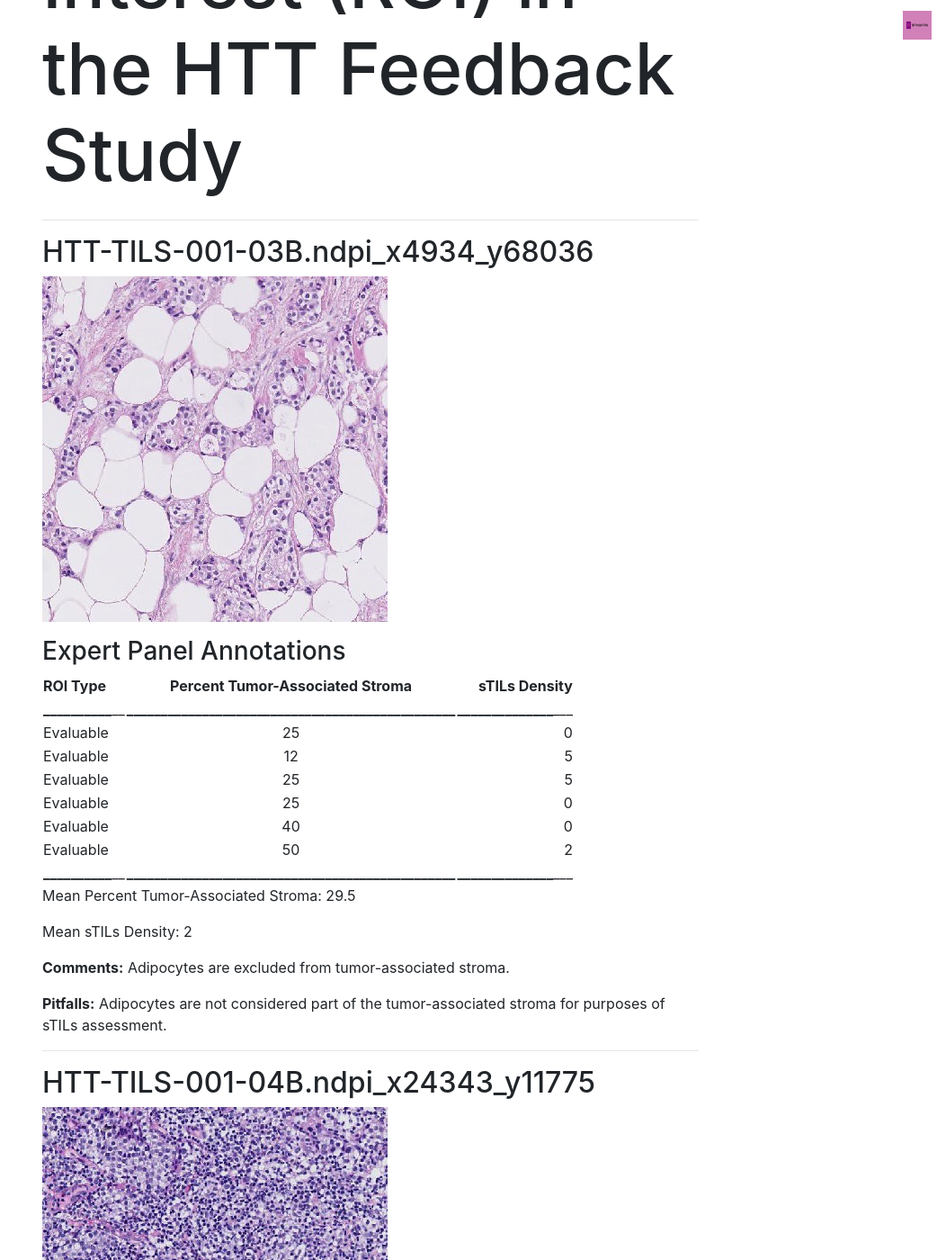
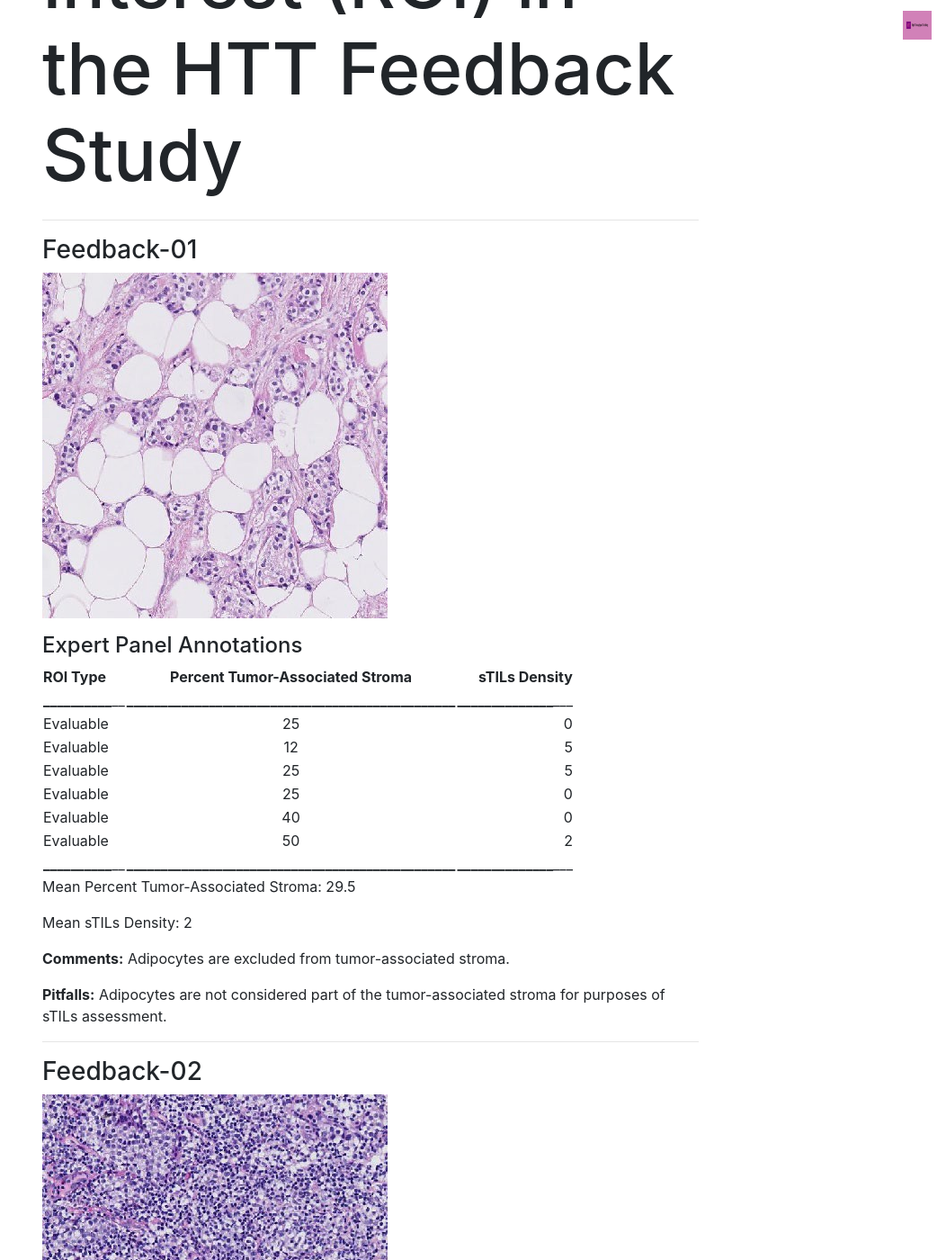
Before and after one commit to DIDSR/HTT.home, a Jekyll site: the page built from feedbackRefDoc.md, in a window 1280 px wide and 1400 px high, scrolled down 426 px. Shown: the whole window at 90% size, without its empty margins (228-1280 px from the left). Built offline with Jekyll 4.4.1, drawn with Linux system fonts in a browser that asks for light colours; nearby versions of some CDN libraries; comment, search, counter and statistics services are not loaded; some of the changed text lies outside the part shown.

Commit message:
changed case names and heading size

```diff
--- a/feedbackRefDoc.md
+++ b/feedbackRefDoc.md
@@ -11,9 +11,10 @@ Where is my [heading](#MyHeading)? -->
 *****
 
 <!-- caseID: HTT-TILS-001-03B.ndpi_x4934.2190_y68036.2190 -->
-## <a id= "a1"></a>HTT-TILS-001-03B.ndpi_x4934_y68036 ##
+### <a id= "a1"></a>Feedback-01 ###
 ![image-001](assets\images\Image_001.jpg)
-### Expert Panel Annotations
+
+#### Expert Panel Annotations
 
 |  ROI Type | Percent Tumor-Associated Stroma | sTILs Density |
 | :-------- |:-------------------------------:| -------------:|
@@ -37,9 +38,10 @@ Mean sTILs Density: 2
 *****
 
 <!-- caseID: HTT-TILS-001-04B.ndpi_x24343.2190_y11775.2190 -->
-## <a id= "a2"></a>HTT-TILS-001-04B.ndpi_x24343_y11775 ##
+### <a id= "a2"></a>Feedback-02 ###
 ![image-002](assets\images\Image_002.jpg)
-### Expert Panel Annotations
+
+#### Expert Panel Annotations
 
 | ROI Type  | Percent Tumor-Associated Stroma | sTILs Density |
 | :-------- |:-------------------------------:| -------------:|
@@ -63,9 +65,10 @@ Mean sTILs Density: 88.7
 *****
 
 <!-- caseID: HTT-TILS-001-27B.ndpi_x29456.2190_y23838.2190 -->
-## <a id= "a3"></a>HTT-TILS-001-27B.ndpi_x29456_y23838 ##
+### <a id= "a3"></a>Feedback-03 ###
 ![image-003](assets\images\Image_003.jpg)
-### Expert Panel Annotations
+
+#### Expert Panel Annotations
 
 | ROI Type  | Percent Tumor-Associated Stroma | sTILs Density |
 | :-------- |:-------------------------------:| -------------:|
@@ -89,9 +92,10 @@ Mean sTILs Density: 4.7
 *****
 
 <!-- caseID: HTT-TILS-001-27B.ndpi_x5114.2190_y25709.2190 -->
-## <a id= "a4"></a>HTT-TILS-001-27B.ndpi_x5114_y25709 ##
+### <a id= "a4"></a>Feedback-04 ###
 ![image-004](assets\images\Image_004.jpg)
-### Expert Panel Annotations
+
+#### Expert Panel Annotations
 
 | ROI Type  | Percent Tumor-Associated Stroma | sTILs Density |
 | :-------- |:-------------------------------:| -------------:|
@@ -115,9 +119,10 @@ Mean sTILs Density: 11.8
 *****
 
  <!-- caseID: HTT-TILS-001-29B.ndpi_x12694.2190_y13922.2190 -->
-## <a id= "a5"></a>HTT-TILS-001-29B.ndpi_x12694_y13922 ##
+### <a id= "a5"></a>Feedback-05 ###
 ![image-005](assets\images\Image_005.jpg)
-### Expert Panel Annotations
+
+#### Expert Panel Annotations
 
 | ROI Type  | Percent Tumor-Associated Stroma | sTILs Density |
 | :-------- |:-------------------------------:| -------------:|
@@ -141,9 +146,10 @@ Mean sTILs Density: NA
 *****
 
 <!-- caseID: HTT-TILS-001-32B.ndpi_x34191.2190_y65798.2190 -->
-## <a id= "a6"></a>HTT-TILS-001-32B.ndpi_x34191_y65798 ##
+### <a id= "a6"></a>Feedback-06 ###
 ![image-006](assets\images\Image_006.jpg)
-### Expert Panel Annotations
+
+#### Expert Panel Annotations
 
 | ROI Type  | Percent Tumor-Associated Stroma | sTILs Density |
 | :-------- |:-------------------------------:| -------------:|
@@ -167,10 +173,10 @@ Mean sTILs Density: 5
 *****
 
 <!-- caseID: HTT-TILS-001-33B.ndpi_x25888.2190_y33488.2190 -->
-## <a id= "a7"></a>HTT-TILS-001-33B.ndpi_x25888_y33488 ##
+### <a id= "a7"></a>Feedback-07 ###
 ![image-007](assets\images\Image_007.jpg)
 
-### Expert Panel Annotations
+#### Expert Panel Annotations
 
 | ROI Type  | Percent Tumor-Associated Stroma | sTILs Density |
 | :-------- |:-------------------------------:| -------------:|
@@ -194,10 +200,10 @@ Mean sTILs Density: 64.2
 *****
 
 <!-- caseID: HTT-TILS-001-33B.ndpi_x29652.2190_y6224.2190 -->
-## <a id= "a8"></a>HTT-TILS-001-33B.ndpi_x29652_y6224 ##
+### <a id= "a8"></a>Feedback-08 ###
 ![image-008](assets\images\Image_008.jpg)
 
-### Expert Panel Annotations
+#### Expert Panel Annotations
 
 | ROI Type  | Percent Tumor-Associated Stroma | sTILs Density |
 | :-------- |:-------------------------------:| -------------:|
@@ -221,10 +227,10 @@ Mean sTILs Density: 75.8
 *****
 
 <!-- caseID: HTT-TILS-001-33B.ndpi_x29809.2190_y47938.2190 -->
-## <a id= "a9"></a>HTT-TILS-001-33B.ndpi_x29809_y47938 ##
+### <a id= "a9"></a>Feedback-09 ###
 ![image-009](assets\images\Image_009.jpg)
 
-### Expert Panel Annotations
+#### Expert Panel Annotations
 
 | ROI Type  | Percent Tumor-Associated Stroma | sTILs Density |
 | :-------- |:-------------------------------:| -------------:|
@@ -248,10 +254,10 @@ Mean sTILs Density: 43.7
 *****
 
 <!-- caseID: HTT-TILS-001-33B.ndpi_x32624.2190_y18730.2190 -->
-## <a id= "a10"></a>HTT-TILS-001-33B.ndpi_x32624_y18730 ##
+### <a id= "a10"></a>Feedback-10 ###
 ![image-010](assets\images\Image_010.jpg)
 
-### Expert Panel Annotations
+#### Expert Panel Annotations
 
 | ROI Type  | Percent Tumor-Associated Stroma | sTILs Density |
 | :-------- |:-------------------------------:| -------------:|
@@ -275,10 +281,10 @@ Mean sTILs Density: 46.8
 *****
 
 <!-- caseID: HTT-TILS-001-34B.ndpi_x13400.2190_y32583.2190 -->
-## <a id= "a11"></a>HTT-TILS-001-34B.ndpi_x13400_y32583 ##
+### <a id= "a11"></a>Feedback-11 ###
 ![image-011](assets\images\Image_011.jpg)
 
-### Expert Panel Annotations
+#### Expert Panel Annotations
 
 | ROI Type  | Percent Tumor-Associated Stroma | sTILs Density |
 | :-------- |:-------------------------------:| -------------:|
@@ -302,10 +308,10 @@ Mean sTILs Density: 3.8
 *****
 
 <!-- caseID: HTT-TILS-001-41B.ndpi_x2572.2190_y8345.2190 -->
-## <a id= "a12"></a>HTT-TILS-001-41B.ndpi_x2572_y8345 ##
+### <a id= "a12"></a>Feedback-12 ###
 ![image-012](assets\images\Image_012.jpg)
 
-### Expert Panel Annotations
+#### Expert Panel Annotations
 
 | ROI Type  | Percent Tumor-Associated Stroma | sTILs Density |
 | :-------- |:-------------------------------:| -------------:|
@@ -329,10 +335,10 @@ Mean sTILs Density: 1.2
 *****
 
 <!-- caseID: HTT-TILS-001-42B.ndpi_x9321.2190_y18852.2190 -->
-## <a id= "a13"></a>HTT-TILS-001-42B.ndpi_x9321_y18852 ##
+### <a id= "a13"></a>Feedback-13 ###
 ![image-013](assets\images\Image_013.jpg)
 
-### Expert Panel Annotations
+#### Expert Panel Annotations
 
 | ROI Type  | Percent Tumor-Associated Stroma | sTILs Density |
 | :-------- |:-------------------------------:| -------------:|
@@ -356,10 +362,10 @@ Mean sTILs Density: 5
 *****
 
 <!-- caseID: HTT-TILS-001-50B.ndpi_x39884.2190_y27444.2190 -->
-## <a id= "a14"></a>HTT-TILS-001-50B.ndpi_x39884_y27444 ##
+### <a id= "a14"></a>Feedback-14 ###
 ![image-014](assets\images\Image_014.jpg)
 
-### Expert Panel Annotations
+#### Expert Panel Annotations
 
 | ROI Type  | Percent Tumor-Associated Stroma | sTILs Density |
 | :-------- |:-------------------------------:| -------------:|
@@ -383,10 +389,10 @@ Mean sTILs Density: 3.2
 *****
 
 <!-- caseID: HTT-TILS-001-52B.ndpi_x22110.2190_y13641.2190 -->
-## <a id= "a15"></a>HTT-TILS-001-52B.ndpi_x22110_y13641 ##
+### <a id= "a15"></a>Feedback-15 ####
 ![image-015](assets\images\Image_015.jpg)
 
-### Expert Panel Annotations
+#### Expert Panel Annotations
 
 | ROI Type  | Percent Tumor-Associated Stroma | sTILs Density |
 | :-------- |:-------------------------------:| -------------:|
@@ -410,10 +416,10 @@ Mean sTILs Density: 3.2
 *****
 
 <!-- caseID: HTT-TILS-001-52B.ndpi_x71829.2190_y49452.2190 -->
-## <a id= "a16"></a>HTT-TILS-001-52B.ndpi_x71829_y49452 ##
+### <a id= "a16"></a>Feedback-16 ###
 ![image-016](assets\images\Image_016.jpg)
 
-### Expert Panel Annotations
+#### Expert Panel Annotations
 
 | ROI Type  | Percent Tumor-Associated Stroma | sTILs Density |
 | :-------- |:-------------------------------:| -------------:|
@@ -437,10 +443,10 @@ Mean sTILs Density: 1
 *****
 
 <!-- caseID: HTT-TILS-001-53B.ndpi_x28888.2190_y28271.2190 -->
-## <a id= "a17"></a>HTT-TILS-001-53B.ndpi_x28888_y28271 ##
+### <a id= "a17"></a>Feedback-17 ###
 ![image-017](assets\images\Image_017.jpg)
 
-### Expert Panel Annotations
+#### Expert Panel Annotations
 
 | ROI Type  | Percent Tumor-Associated Stroma | sTILs Density |
 | :-------- |:-------------------------------:| -------------:|
@@ -464,10 +470,10 @@ Mean sTILs Density: NA
 *****
 
 <!-- caseID: HTT-TILS-001-57B.ndpi_x12938.2190_y7977.2190 -->
-## <a id= "a18"></a>HTT-TILS-001-57B.ndpi_x12938_y7977 ##
+### <a id= "a18"></a>Feedback-18 ###
 ![image-018](assets\images\Image_018.jpg)
 
-### Expert Panel Annotations
+#### Expert Panel Annotations
 
 | ROI Type  | Percent Tumor-Associated Stroma | sTILs Density |
 | :-------- |:-------------------------------:| -------------:|
@@ -491,10 +497,10 @@ Mean sTILs Density: 1
 *****
 
 <!-- caseID: HTT-TILS-001-57B.ndpi_x16512.2190_y8168.2190 -->
-## <a id= "a19"></a>HTT-TILS-001-57B.ndpi_x16512_y8168 ##
+### <a id= "a19"></a>Feedback-19 ###
 ![image-019](assets\images\Image_019.jpg)
 
-### Expert Panel Annotations
+#### Expert Panel Annotations
 
 | ROI Type  | Percent Tumor-Associated Stroma | sTILs Density |
 | :-------- |:-------------------------------:| -------------:|
@@ -518,10 +524,10 @@ Mean sTILs Density: 0.2
 *****
 
 <!-- caseID: HTT-TILS-001-73B.ndpi_x9143.2190_y47362.2190 -->
-## <a id= "a20"></a>HTT-TILS-001-73B.ndpi_x9143_y47362 ##
+### <a id= "a20"></a>Feedback-20 ###
 ![image-020](assets\images\Image_020.jpg)
 
-### Expert Panel Annotations
+#### Expert Panel Annotations
 
 | ROI Type  | Percent Tumor-Associated Stroma | sTILs Density |
 | :-------- |:-------------------------------:| -------------:|
@@ -545,10 +551,10 @@ Mean sTILs Density: 54.8
 *****
 
 <!-- caseID: HTT-TILS-001-76B.ndpi_x15338.2190_y44740.2190 -->
-## <a id= "a21"></a>HTT-TILS-001-76B.ndpi_x15338_y44740 ##
+### <a id= "a21"></a>Feedback-21 ###
 ![image-021](assets\images\Image_021.jpg)
 
-### Expert Panel Annotations
+#### Expert Panel Annotations
 
 | ROI Type  | Percent Tumor-Associated Stroma | sTILs Density |
 | :-------- |:-------------------------------:| -------------:|
@@ -572,10 +578,10 @@ Mean sTILs Density: 93.7
 *****
 
 <!-- caseID: HTT-TILS-001-76B.ndpi_x16170.2190_y42769.2190 -->
-## <a id= "a22"></a>HTT-TILS-001-76B.ndpi_x16170_y42769 ##
+### <a id= "a22"></a>Feedback-22 ###
 ![image-022](assets\images\Image_022.jpg)
 
-### Expert Panel Annotations
+#### Expert Panel Annotations
 
 | ROI Type  | Percent Tumor-Associated Stroma | sTILs Density |
 | :-------- |:-------------------------------:| -------------:|
@@ -599,10 +605,10 @@ Mean sTILs Density: 91.8
 *****
 
 <!-- caseID: HTT-TILS-001-76B.ndpi_x24500.2190_y76408.2190 -->
-## <a id= "a23"></a>HTT-TILS-001-76B.ndpi_x24500_y76408 ##
+### <a id= "a23"></a>Feedback-23 ###
 ![image-023](assets\images\Image_023.jpg)
 
-### Expert Panel Annotations
+#### Expert Panel Annotations
 
 | ROI Type  | Percent Tumor-Associated Stroma | sTILs Density |
 | :-------- |:-------------------------------:| -------------:|
@@ -626,10 +632,10 @@ Mean sTILs Density: 92.5
 *****
 
 <!-- caseID: HTT-TILS-001-76B.ndpi_x29068.2190_y50307.2190 -->
-## <a id= "a24"></a>HTT-TILS-001-76B.ndpi_x29068_y50307 ##
+### <a id= "a24"></a>Feedback-24 ###
 ![image-024](assets\images\Image_024.jpg)
 
-### Expert Panel Annotations
+#### Expert Panel Annotations
 
 | ROI Type  | Percent Tumor-Associated Stroma | sTILs Density |
 | :-------- |:-------------------------------:| -------------:|
@@ -653,10 +659,10 @@ Mean sTILs Density: 79.2
 *****
 
 <!-- caseID: HTT-TILS-001-80B.ndpi_x28631.2190_y33655.2190 -->
-## <a id= "a25"></a>HTT-TILS-001-80B.ndpi_x28631_y33655 ##
+### <a id= "a25"></a>Feedback-25 ###
 ![image-025](assets\images\Image_025.jpg)
 
-### Expert Panel Annotations
+#### Expert Panel Annotations
 
 | ROI Type  | Percent Tumor-Associated Stroma | sTILs Density |
 | :-------- |:-------------------------------:| -------------:|
@@ -680,10 +686,10 @@ Mean sTILs Density: 60
 *****
 
  <!-- caseID: HTT-TILS-001-80B.ndpi_x52173.2190_y57416.2190 -->
-## <a id= "a26"></a>HTT-TILS-001-80B.ndpi_x52173_y57416 ##
+### <a id= "a26"></a>Feedback-26 ###
 ![image-026](assets\images\Image_026.jpg)
 
-### Expert Panel Annotations
+#### Expert Panel Annotations
 
 | ROI Type  | Percent Tumor-Associated Stroma | sTILs Density |
 | :-------- |:-------------------------------:| -------------:|
@@ -707,10 +713,10 @@ Mean sTILs Density: NA
 *****
 
 <!-- caseID: HTT-TILS-001-80B.ndpi_x56330.2190_y11332.2190 -->
-## <a id= "a27"></a>HTT-TILS-001-80B.ndpi_x56330_y11332 ##
+### <a id= "a27"></a>Feedback-27 ###
 ![image-027](assets\images\Image_027.jpg)
 
-### Expert Panel Annotations
+#### Expert Panel Annotations
 
 | ROI Type  | Percent Tumor-Associated Stroma | sTILs Density |
 | :-------- |:-------------------------------:| -------------:|
@@ -734,10 +740,10 @@ Mean sTILs Density: 4.8
 *****
 
 <!-- caseID: HTT-TILS-001-80B.ndpi_x57261.2190_y59992.2190 -->
-## <a id= "a28"></a>HTT-TILS-001-80B.ndpi_x57261_y59992 ##
+### <a id= "a28"></a>Feedback-28 ###
 ![image-028](assets\images\Image_028.jpg)
 
-### Expert Panel Annotations
+#### Expert Panel Annotations
 
 | ROI Type  | Percent Tumor-Associated Stroma | sTILs Density |
 | :-------- |:-------------------------------:| -------------:|
@@ -761,10 +767,10 @@ Mean sTILs Density: NA
 *****
 
 <!-- caseID: HTT-TILS-001-83B.ndpi_x17750.2190_y20193.2190 -->
-## <a id= "a29"></a>HTT-TILS-001-83B.ndpi_x17750_y20193 ##
+### <a id= "a29"></a>Feedback-29 ###
 ![image-029](assets\images\Image_029.jpg)
 
-### Expert Panel Annotations
+#### Expert Panel Annotations
 
 | ROI Type  | Percent Tumor-Associated Stroma | sTILs Density |
 | :-------- |:-------------------------------:| -------------:|
@@ -788,10 +794,10 @@ Mean sTILs Density: 5
 *****
 
 <!-- caseID: HTT-TILS-001-83B.ndpi_x24381.2190_y16599.2190 -->
-## <a id= "a30"></a>HTT-TILS-001-83B.ndpi_x24381_y16599 ##
+### <a id= "a30"></a>Feedback-30 ###
 ![image-030](assets\images\Image_030.jpg)
 
-### Expert Panel Annotations
+#### Expert Panel Annotations
 
 | ROI Type  | Percent Tumor-Associated Stroma | sTILs Density |
 | :-------- |:-------------------------------:| -------------:|
@@ -815,10 +821,10 @@ Mean sTILs Density: 0
 *****
 
 <!-- caseID: HTT-TILS-001-84B.ndpi_x9416.2190_y29452.2190 -->
-## <a id= "a31"></a>HTT-TILS-001-84B.ndpi_x9416_y29452 ##
+### <a id= "a31"></a>Feedback-31 ###
 ![image-031](assets\images\Image_031.jpg)
 
-### Expert Panel Annotations
+#### Expert Panel Annotations
 
 | ROI Type  | Percent Tumor-Associated Stroma | sTILs Density |
 | :-------- |:-------------------------------:| -------------:|
@@ -842,10 +848,10 @@ Mean sTILs Density: NA
 *****
 
 <!-- caseID: HTT-TILS-001-86B.ndpi_x20669.2190_y12026.2190 -->
-## <a id= "a32"></a>HTT-TILS-001-86B.ndpi_x20669_y12026 ##
+### <a id= "a32"></a>Feedback-32 ###
 ![image-032](assets\images\Image_032.jpg)
 
-### Expert Panel Annotations
+#### Expert Panel Annotations
 
 | ROI Type  | Percent Tumor-Associated Stroma | sTILs Density |
 | :-------- |:-------------------------------:| -------------:|
@@ -870,10 +876,10 @@ present, and uncertainty of the structure in the upper left-hand corner of the R
 *****
 
 <!-- caseID: HTT-TILS-001-88B.ndpi_x38756.2190_y32439.2190 -->
-## <a id= "a33"></a>HTT-TILS-001-88B.ndpi_x38756_y32439 ##
+### <a id= "a33"></a>Feedback-33 ###
 ![image-033](assets\images\Image_033.jpg)
 
-### Expert Panel Annotations
+#### Expert Panel Annotations
 
 | ROI Type  | Percent Tumor-Associated Stroma | sTILs Density |
 | :-------- |:-------------------------------:| -------------:|
@@ -897,10 +903,10 @@ Mean sTILs Density: 0.3
 *****
 
 <!-- caseID: HTT-TILS-001-89B.ndpi_x16220.2190_y7255.2190 -->
-## <a id= "a34"></a>HTT-TILS-001-89B.ndpi_x16220_y7255 ##
+### <a id= "a34"></a>Feedback-34 ###
 ![image-034](assets\images\Image_034.jpg)
 
-### Expert Panel Annotations
+#### Expert Panel Annotations
 
 | ROI Type  | Percent Tumor-Associated Stroma | sTILs Density |
 | :-------- |:-------------------------------:| -------------:|
@@ -924,10 +930,10 @@ Mean sTILs Density: 4.8
 *****
 
 <!-- caseID: HTT-TILS-001-43B.ndpi_x12601.2190_y19050.2190 -->
-## <a id= "a35"></a>HTT-TILS-001-43B.ndpi_x12601_y19050 ##
+### <a id= "a35"></a>Feedback-35 ###
 ![image-035](assets\images\Image_035.jpg)
 
-### Expert Panel Annotations
+#### Expert Panel Annotations
 
 | ROI Type  | Percent Tumor-Associated Stroma | sTILs Density |
 | :-------- |:-------------------------------:| -------------:|
@@ -951,10 +957,10 @@ Mean sTILs Density: 10.8
 *****
 
 <!-- caseID: HTT-TILS-001-50B.ndpi_x20589.2190_y28549.2190 -->
-## <a id= "a36"></a>HTT-TILS-001-50B.ndpi_x20589_y28549 ##
+### <a id= "a36"></a>Feedback-36 ###
 ![image-036](assets\images\Image_036.jpg)
 
-### Expert Panel Annotations
+#### Expert Panel Annotations
 
 | ROI Type  | Percent Tumor-Associated Stroma | sTILs Density |
 | :-------- |:-------------------------------:| -------------:|
```
